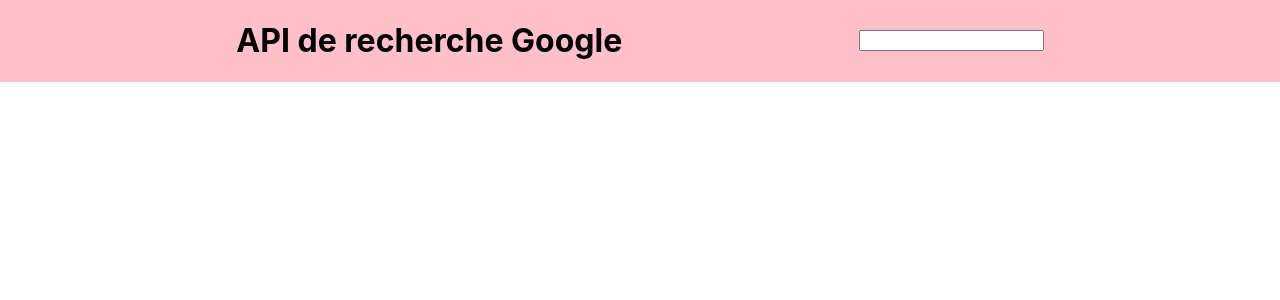
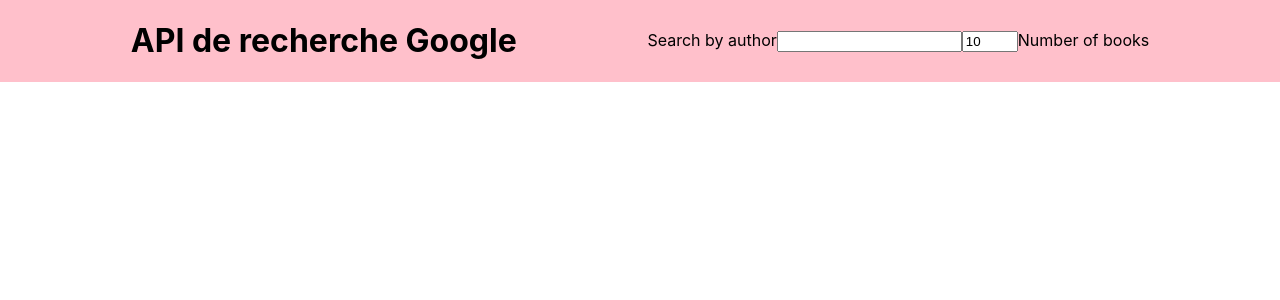
Before and after one commit to Enzo-Noel/LivresGoogle, a React (Create React App) app: page / in a window 1280 px wide. Shown: the top 300 px of the page. Built offline with nearby package versions, Linux system fonts and the light colour scheme.

Commit message:
fini_a_priori

```diff
--- a/src/App.js
+++ b/src/App.js
@@ -12,29 +12,35 @@
     super(props);
     this.search = this.search.bind(this);
     this.changePage = this.changePage.bind(this);
+    this.changeNbBooks = this.changeNbBooks.bind(this);
     this.state = {
       research: "", // La recherche
       data: [], // Les données
       page: 0, // La page
+      nbBooks: 10, // Le nombre de livres
+      emptyString: new RegExp("^[ ]*$"), // Une expression régulière pour vérifier si la chaine est vide
     };
   }
 
   // Ici j'éffectue la recherche en fonction de la suite de caractere entrée
   // et dependant de la page
-  search(newSearch, newPage) {
+  search(newSearch, newPage, newNbBooks) {
     // Si il y a une suite de caractere, on effectue la recherche
-    if (newSearch !== "") {
+    if (this.state.emptyString.test(newSearch) === false) {
       let page = newPage;
       // Si la recherche a changé, on revient à la page 0
       if (newSearch !== this.state.research) {
         page = 0;
-        this.setState({ page: 0 });
+        this.setState({ page: page });
       }
       let requete =
         "https://www.googleapis.com/books/v1/volumes?q=inauthor:" +
         newSearch +
         "&startIndex=" +
-        page * 10;
+        page * newNbBooks +
+        "&maxResults=" +
+        newNbBooks;
+      console.log(requete);
       axios
         .get(requete)
         .then((response) => {
@@ -45,8 +51,14 @@
           console.log("Erreur serveur" + error);
         });
     } else {
+      this.setState({ research: newSearch });
       this.setState({ data: [] });
     }
+  }
+
+  changeNbBooks(newNbBooks) {
+    this.setState({ nbBooks: newNbBooks });
+    this.search(this.state.research, this.state.page, newNbBooks);
   }
 
   // Ici j'éffectue le changement de page
@@ -55,40 +67,66 @@
   // contourner en passant la page d'une autre façon.
   changePage(newPage) {
     this.setState({ page: newPage });
-    this.search(this.state.research, newPage);
+    this.search(this.state.research, newPage, this.state.nbBooks);
   }
 
   render() {
     const research = this.state.research;
     const data = this.state.data;
     const page = this.state.page;
+    const nbBooks = this.state.nbBooks;
     let hadData = false;
     // Si il y a des données, on le signale
     if (data.totalItems > 0) {
       hadData = true;
     }
     // Si il y a des données pour la recherche, on affiche la barre de recherche, les livres et le footer
-    if (hadData) {
-      return (
-        <div className="App">
-          <SearchBar data={data} page={page} SearchChange={this.search} />
-          <BookArea data={data} research={research} />
-          <Footer data={data} page={page} PageChange={this.changePage} />
-        </div>
-      );
-    }
-    // Si il y a une recherche mais pas de données, on affiche la barre de recherche et un message d'erreur
-    else if (research !== "") {
-      return (
-        <div className="App">
-          <SearchBar data={data} page={page} SearchChange={this.search} />
-          <BookArea data={data} research={research} />
-        </div>
-      );
+    if (this.state.emptyString.test(research) === false) {
+      if (hadData && nbBooks > 0 && nbBooks < 41) {
+        return (
+          <div className="App">
+            <SearchBar
+              data={data}
+              page={page}
+              nbBooks={nbBooks}
+              SearchChange={this.search}
+              NbBooksChange={this.changeNbBooks}
+            />
+            <BookArea data={data} research={research} nbBooks={nbBooks} />
+            <Footer
+              data={data}
+              page={page}
+              nbBooks={nbBooks}
+              PageChange={this.changePage}
+            />
+          </div>
+        );
+      }
+      // Si il y a une recherche mais pas de données, on affiche la barre de recherche et un message d'erreur
+      else if (!hadData) {
+        return (
+          <div className="App">
+            <SearchBar
+              data={data}
+              page={page}
+              nbBooks={nbBooks}
+              SearchChange={this.search}
+              NbBooksChange={this.changeNbBooks}
+            />
+            <BookArea data={data} research={research} nbBooks={nbBooks} />
+          </div>
+        );
+      }
     }
     return (
       <div className="App">
-        <SearchBar data={data} page={page} SearchChange={this.search} />
+        <SearchBar
+          data={data}
+          page={page}
+          nbBooks={nbBooks}
+          SearchChange={this.search}
+          NbBooksChange={this.changeNbBooks}
+        />
       </div>
     );
   }
--- a/src/Book.css
+++ b/src/Book.css
@@ -40,6 +40,6 @@
 .description {
   white-space: normal;
 
-  padding: 10px;
+  padding: 15px;
   height: 100%;
 }
--- a/src/BookArea.js
+++ b/src/BookArea.js
@@ -4,21 +4,25 @@
 
 // Composant de la zone des livres
 export default class BookArea extends React.Component {
-  constructor(props) {
-    super(props);
-  }
+  // constructor(props) {
+  //   super(props);
+  // }
 
   render() {
     const books = this.props.data.items;
+    const nbBooks = this.props.nbBooks;
     // Si il n'y a pas de livres a la recherche correspondante, on affiche un message
     let listBooks = (
       <p>
         Aucun ouvrage correspondant à votre recherche : {this.props.research}
       </p>
     );
+    if (nbBooks < 1 || nbBooks > 40) {
+      listBooks = <p>Le nombre de livres doit être compris entre 1 et 40</p>;
+    }
 
     // Si il y a des livres, on les affiche
-    if (books !== undefined) {
+    else if (books !== undefined) {
       listBooks = books.map((book) => {
         return <Book key={book.id} book={book} />;
       });
--- a/src/Footer.js
+++ b/src/Footer.js
@@ -21,7 +21,7 @@
   handlePlus() {
     const page = this.props.page;
     const data = this.props.data;
-    if (data.totalItems > (page + 1) * 10) {
+    if (data.totalItems > (page + 1) * this.props.nbBooks) {
       this.props.PageChange(page + 1);
     }
   }
@@ -29,16 +29,16 @@
   render() {
     const page = this.props.page;
     const data = this.props.data;
-    let pagination = (page + 1) * 10;
-    let leftBorder = pagination - 10;
+    let pagination = (page + 1) * this.props.nbBooks;
+    let leftBorder = pagination - this.props.nbBooks;
     let rightBorder = pagination;
 
     // Si on est sur la première page, on affiche les 10 premiers résultats
-    if (page == 0) {
+    if (page === 0) {
       leftBorder = page + 1;
     }
     // Si on est sur la dernière page, on affiche le nombre de résultats restants
-    if (data.totalItems < (page + 1) * 10) {
+    if (data.totalItems < (page + 1) * this.props.nbBooks) {
       rightBorder = data.totalItems;
     }
 
--- a/src/SearchBar.js
+++ b/src/SearchBar.js
@@ -6,23 +6,47 @@
 export default class SearchBar extends React.Component {
   constructor(props) {
     super(props);
-    this.handleChange = this.handleChange.bind(this);
+    this.handleSearch = this.handleSearch.bind(this);
+    this.handleNbBooks = this.handleNbBooks.bind(this);
   }
 
   // Permet la récupération de ce qui est entré et le remonte au parent a chaque fois que celui-ci change
-  handleChange(e) {
-    this.props.SearchChange(e.target.value, this.props.page);
+  handleSearch(e) {
+    this.props.SearchChange(
+      e.target.value,
+      this.props.page,
+      this.props.nbBooks
+    );
+  }
+
+  handleNbBooks(e) {
+    this.props.NbBooksChange(e.target.value);
   }
 
   render() {
     return (
       <div className="SearchBar">
         <h1>API de recherche Google</h1>
-        <input
-          className="searchInput"
-          type="text"
-          onChange={this.handleChange}
-        />
+        <div>
+          <label htmlFor="search">Search by author</label>
+          <input
+            name="search"
+            className="searchInput"
+            type="text"
+            onChange={this.handleSearch}
+          />
+          <input
+            name="nbSearch"
+            className="nbBooksInput"
+            type="number"
+            onChange={this.handleNbBooks}
+            value={this.props.nbBooks}
+            step="1"
+            min="1"
+            max="40"
+          />
+          <label htmlFor="nbSearch">Number of books</label>
+        </div>
       </div>
     );
   }
```
Also changed, not shown: src/Book.js (+4 -4 lines).
